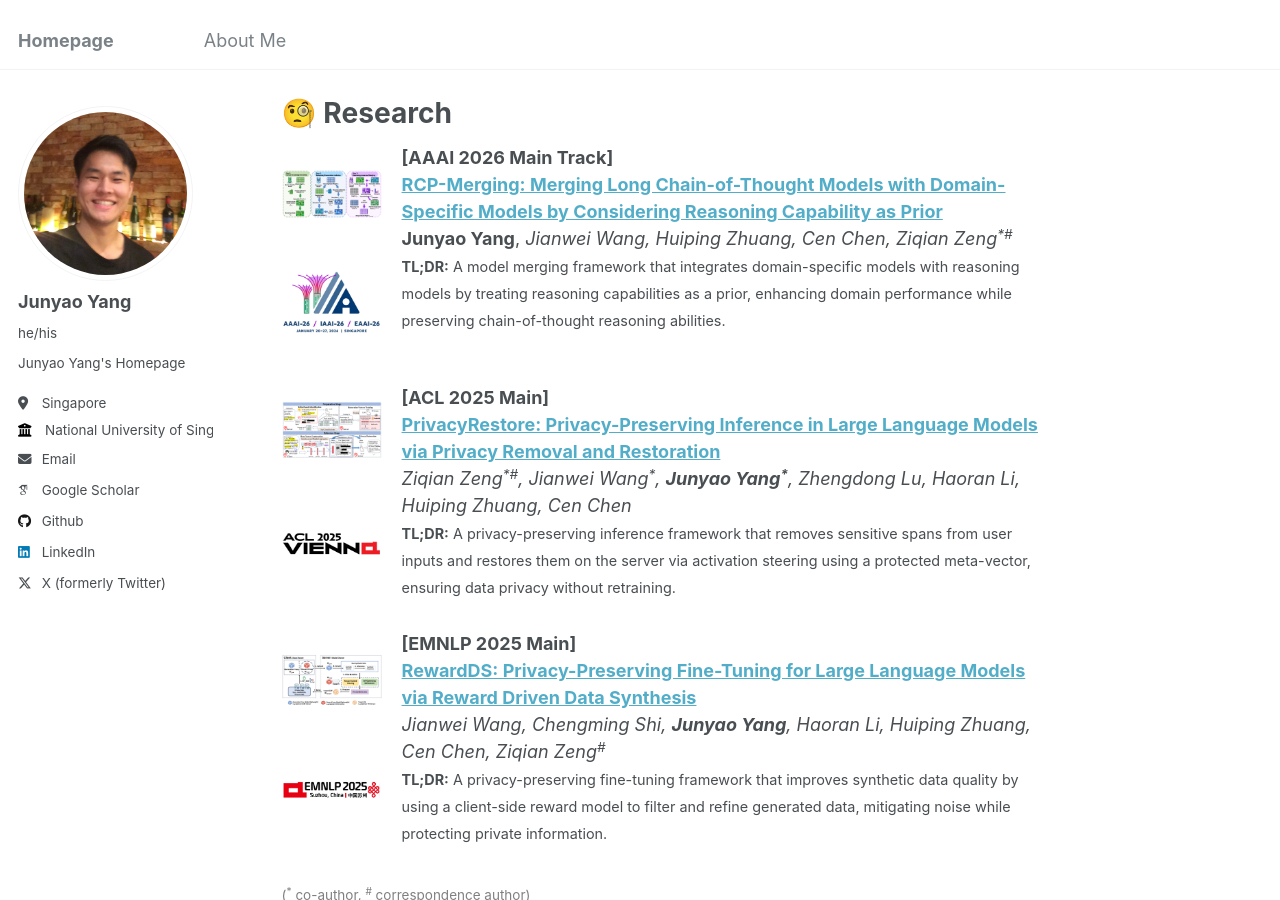
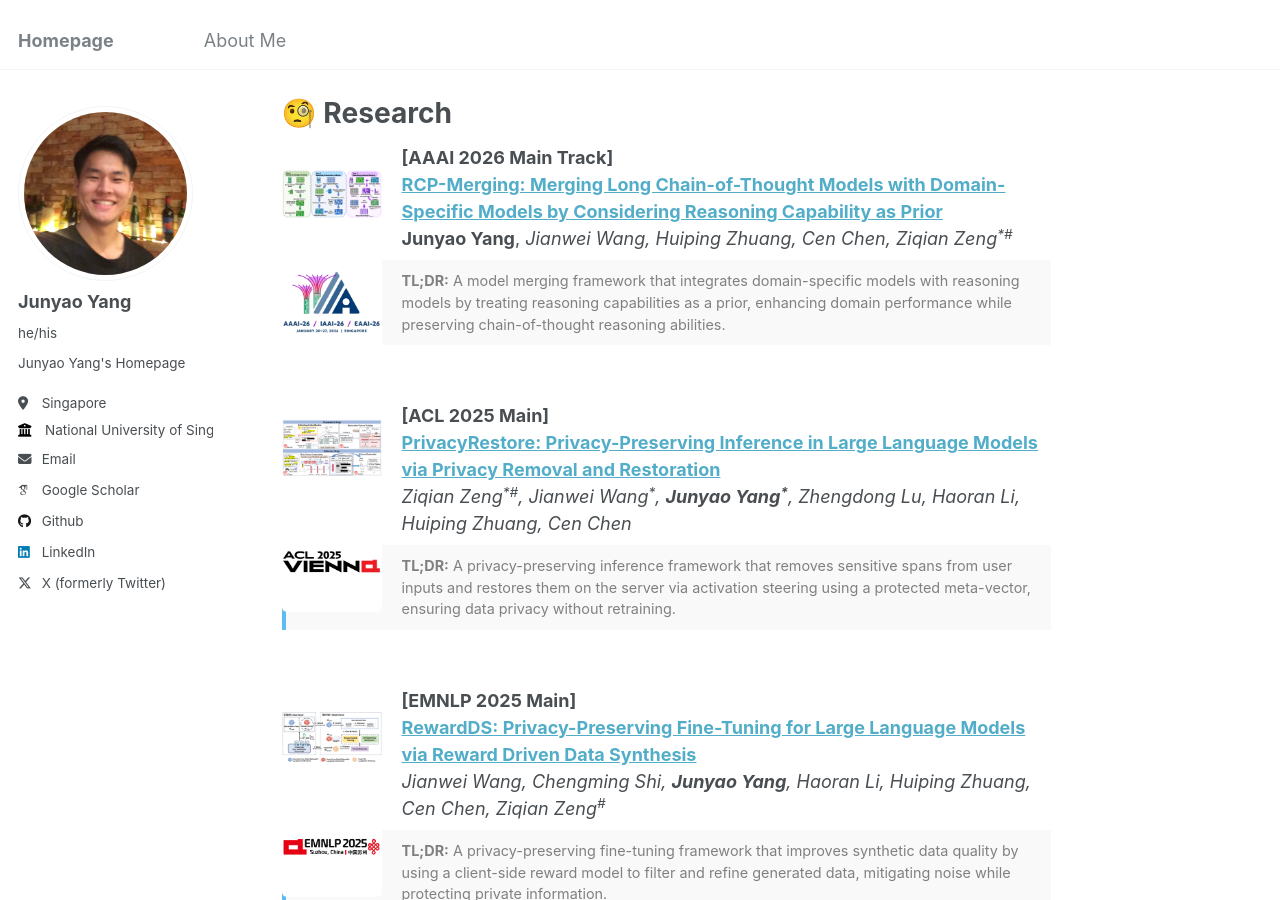
Before and after one commit to jyyang26/jyyang26.github.io, a Jekyll site: the page built from _pages/about.md, in a window 1280 px wide and 900 px high, scrolled down 876 px. Built offline with Jekyll 4.4.1, drawn with Linux system fonts in a browser that asks for light colours; some web fonts are replaced.

Commit message:
Update about.md

```diff
--- a/_pages/about.md
+++ b/_pages/about.md
@@ -108,7 +108,9 @@ My research story revolves around **the Underlying Principles and Understanding
   <strong>[AAAI 2026 Main Track]</strong><br>
   <strong><a href="https://arxiv.org/abs/2508.03140">RCP-Merging: Merging Long Chain-of-Thought Models with Domain-Specific Models by Considering Reasoning Capability as Prior</a></strong><br>
   <strong>Junyao Yang</strong>, <em>Jianwei Wang, Huiping Zhuang, Cen Chen, Ziqian Zeng<sup>*#</sup></em><br>
-  <span style="font-size: 80%;"><strong>TL;DR:</strong> A model merging framework that integrates domain-specific models with reasoning models by treating reasoning capabilities as a prior, enhancing domain performance while preserving chain-of-thought reasoning abilities.</span>
+  <div style="background-color: #f9f9f9; border-left: 4px solid #5fbbf3; padding: 10px; color: #808080; font-size: 80%; margin-top: 8px;">
+    <strong>TL;DR:</strong> A model merging framework that integrates domain-specific models with reasoning models by treating reasoning capabilities as a prior, enhancing domain performance while preserving chain-of-thought reasoning abilities.
+  </div>
   <br style="clear: both;">
 </div>
 
@@ -122,7 +124,9 @@ My research story revolves around **the Underlying Principles and Understanding
   <strong>[ACL 2025 Main]</strong><br>
   <strong><a href="https://arxiv.org/abs/2406.01394">PrivacyRestore: Privacy-Preserving Inference in Large Language Models via Privacy Removal and Restoration</a></strong><br>
   <em>Ziqian Zeng<sup>*#</sup>, Jianwei Wang<sup>*</sup>, <strong>Junyao Yang<sup>*</sup></strong>, Zhengdong Lu, Haoran Li, Huiping Zhuang, Cen Chen</em><br>
-  <span style="font-size: 80%;"><strong>TL;DR:</strong> A privacy-preserving inference framework that removes sensitive spans from user inputs and restores them on the server via activation steering using a protected meta-vector, ensuring data privacy without retraining.</span>
+  <div style="background-color: #f9f9f9; border-left: 4px solid #5fbbf3; padding: 10px; color: #808080; font-size: 80%; margin-top: 8px;">
+    <strong>TL;DR:</strong> A privacy-preserving inference framework that removes sensitive spans from user inputs and restores them on the server via activation steering using a protected meta-vector, ensuring data privacy without retraining.
+  </div>
   <br style="clear: both;">
 </div>
 
@@ -136,9 +140,13 @@ My research story revolves around **the Underlying Principles and Understanding
   <strong>[EMNLP 2025 Main]</strong><br>
   <strong><a href="https://arxiv.org/abs/2502.18517">RewardDS: Privacy-Preserving Fine-Tuning for Large Language Models via Reward Driven Data Synthesis</a></strong><br>
   <em>Jianwei Wang, Chengming Shi, <strong>Junyao Yang</strong>, Haoran Li, Huiping Zhuang, Cen Chen, Ziqian Zeng<sup>#</sup></em><br>
-  <span style="font-size: 80%;"><strong>TL;DR:</strong> A privacy-preserving fine-tuning framework that improves synthetic data quality by using a client-side reward model to filter and refine generated data, mitigating noise while protecting private information.</span>
+  <div style="background-color: #f9f9f9; border-left: 4px solid #5fbbf3; padding: 10px; color: #808080; font-size: 80%; margin-top: 8px;">
+    <strong>TL;DR:</strong> A privacy-preserving fine-tuning framework that improves synthetic data quality by using a client-side reward model to filter and refine generated data, mitigating noise while protecting private information.
+  </div>
   <br style="clear: both;">
 </div>
+
+
 <span style="color: grey;"><sub>(<sup>\*</sup> co-author, <sup>#</sup> correspondence author)</sub></span>
 
 ✏️ Education
```
